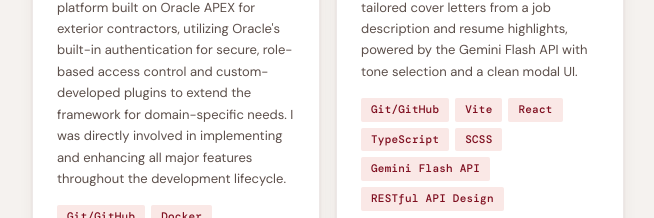
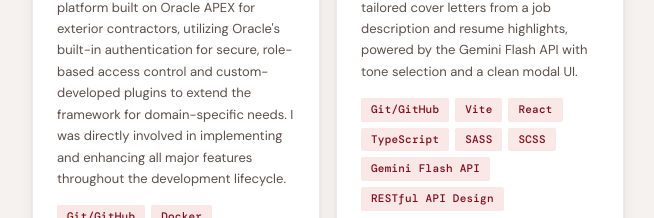
Before and after one commit to Antonio-Saucedo/professional-portfolio, a React (Vite) app: page / in a window 1280 px wide. Shown: the part 2680-2898 px from the top of the page, without its empty margins (160-814 px from the left). Built offline with nearby package versions, Linux system fonts and the light colour scheme; no server answers.

Commit message:
Projects | Added missing tag to cover letter generator widget card

```diff
--- a/src/App.tsx
+++ b/src/App.tsx
@@ -273,6 +273,7 @@ function App() {
                             <span className="tag">Vite</span>
                             <span className="tag">React</span>
                             <span className="tag">TypeScript</span>
+                            <span className="tag">SASS</span>
                             <span className="tag">SCSS</span>
                             <span className="tag">Gemini Flash API</span>
                             <span className="tag">RESTful API Design</span>
```
